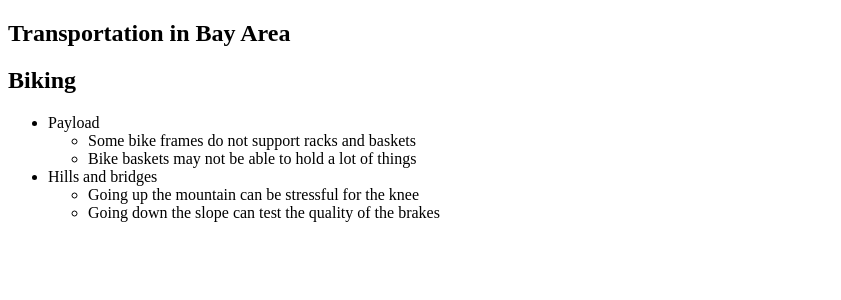
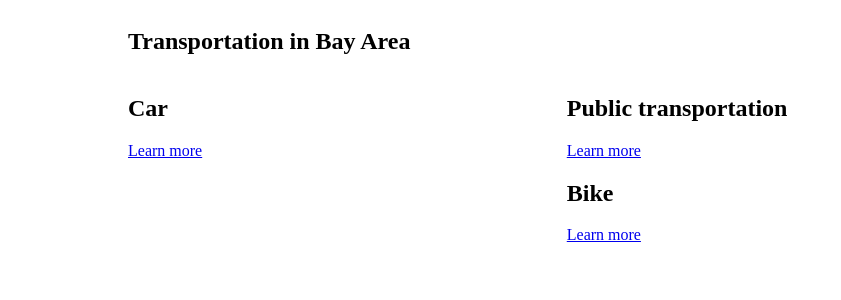
Before and after one commit to Zehua-Chen/bay-area-transportation, a Next.js app: page / in a window 1280 px wide. Shown: the top 300 px of the page, without its empty margins (0-841 px from the left). Built offline with nearby package versions, Linux system fonts and the light colour scheme.

Commit message:
[feat] Use grid layout

```diff
--- /dev/null
+++ b/components/Page.module.scss
@@ -0,0 +1,5 @@
+.Page {
+  max-width: 1024px;
+  margin-left: auto;
+  margin-right: auto;
+}
--- /dev/null
+++ b/components/Page.tsx
@@ -0,0 +1,16 @@
+import { FC, PropsWithChildren } from 'react';
+import clsx from 'clsx';
+
+import styles from './Page.module.scss';
+
+export interface PageProps extends PropsWithChildren {
+  className?: string;
+}
+
+const Page: FC<PageProps> = ({ className, children }) => (
+  <main className={clsx(styles.Page, className)}>{children}</main>
+);
+
+Page.displayName = 'Page';
+
+export default Page;
--- a/package.json
+++ b/package.json
@@ -13,12 +13,14 @@
   "author": "",
   "license": "ISC",
   "dependencies": {
+    "clsx": "^2.1.0",
     "next": "^14.1.0",
     "react": "^18.2.0",
     "react-dom": "^18.2.0"
   },
   "devDependencies": {
     "@types/react": "18.2.48",
+    "sass": "^1.75.0",
     "typescript": "5.3.3"
   }
 }
--- /dev/null
+++ b/pages/index.module.scss
@@ -0,0 +1,24 @@
+$title: title;
+$car: car;
+$public-transportation: public-transportation;
+$bike: bike;
+
+.App_grid {
+  display: grid;
+  grid-template:
+    '#{$title} #{$title}'
+    '#{$car} #{$public-transportation}'
+    '#{$car} #{$bike}';
+}
+
+.App_gridTitle {
+  grid-area: $title;
+}
+
+.App_gridCar {
+  grid-area: $car;
+}
+
+.App_gridBike {
+  grid-area: $bike;
+}
--- a/pages/index.tsx
+++ b/pages/index.tsx
@@ -1,26 +1,40 @@
 import { FC } from 'react';
+import Link from 'next/link';
+
+import Page from '@/components/Page';
+
+import styles from './index.module.scss';
+
+const SECTIONS = [
+  {
+    gridClassName: styles.App_gridCar,
+    title: 'Car',
+    href: 'car',
+  },
+  {
+    gridClassName: styles.App_gridPublicTransportation,
+    title: 'Public transportation',
+    href: 'public-transportation',
+  },
+  {
+    gridClassName: styles.App_gridBike,
+    title: 'Bike',
+    href: 'bike',
+  },
+];
 
 const Index: FC = () => (
-  <main>
-    <section>
+  <Page className={styles.App_grid}>
+    <section className={styles.App_gridTitle}>
       <h1>Transportation in Bay Area</h1>
     </section>
-    <section>
-      <h2>Biking</h2>
-      <ul>
-        <li>Payload</li>
-        <ul>
-          <li>Some bike frames do not support racks and baskets</li>
-          <li>Bike baskets may not be able to hold a lot of things</li>
-        </ul>
-        <li>Hills and bridges</li>
-        <ul>
-          <li>Going up the mountain can be stressful for the knee</li>
-          <li>Going down the slope can test the quality of the brakes</li>
-        </ul>
-      </ul>
-    </section>
-  </main>
+    {SECTIONS.map(({ gridClassName, title, href }) => (
+      <section key={title} className={gridClassName}>
+        <h2>{title}</h2>
+        <Link href={href}>Learn more</Link>
+      </section>
+    ))}
+  </Page>
 );
 
 Index.displayName = 'Index';
```
Also changed, not shown: css-env.d.ts (added, +9 -0 lines), pages/bike.tsx (added, +26 -0 lines), pages/car.tsx (added, +31 -0 lines), pages/public-transportation.tsx (added, +34 -0 lines), tsconfig.json (+8 -14 lines), 1 other file (tests, documents, lock files or other folders).
